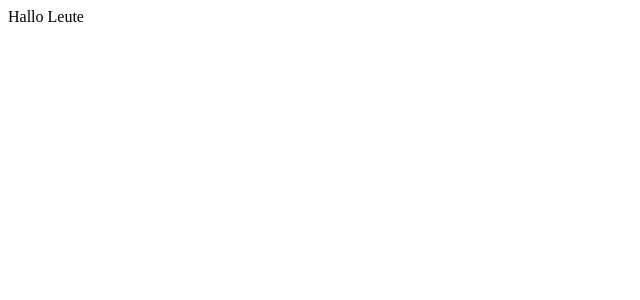
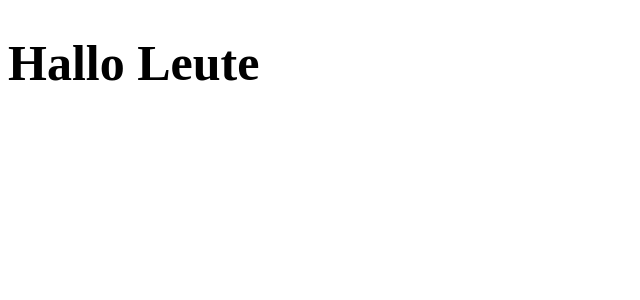
Before and after one commit to oy-gen/next-app, a Next.js app: page / in a window 1280 px wide. Shown: the top 300 px of the page, without its empty margins (0-640 px from the left). Built offline with nearby package versions, Linux system fonts and the light colour scheme.

Commit message:
Create basic files

```diff
--- a/pages/_app.js
+++ b/pages/_app.js
@@ -1,3 +1,19 @@
+import { createGlobalStyle, ThemeProvider } from "styled-components";
+
+const GlobalStyle = createGlobalStyle`
+  body {
+    margin: 0;
+    padding: 0;
+    box-sizing: border-box;
+  }
+`;
+
+const theme = {
+  colors: {
+    primary: "#0070f3",
+  },
+};
+
 export default function MyApp({ Component, pageProps }) {
   return <Component {...pageProps} />;
 }
--- a/pages/about-me.js
+++ b/pages/about-me.js
@@ -1,3 +1,3 @@
 export default function AboutMe() {
-    return <>About-Me</>;
-  }
+  return <>About-Me</>;
+}
--- a/pages/index.js
+++ b/pages/index.js
@@ -1,6 +1,12 @@
 import Head from "next/head";
 import Image from "next/image";
+import styled, {css} from "styled-components";
 
 export default function Home() {
-  return <>Hallo Leute</>;
+  return <Title>Hallo Leute</Title>;
 }
+
+const Title = styled.h1`
+  font-size: 50px;
+  color: black;
+`;
```
Also changed, not shown: components/buttons.js (added), pages/characters.js (added), pages/episodes.js (added).
